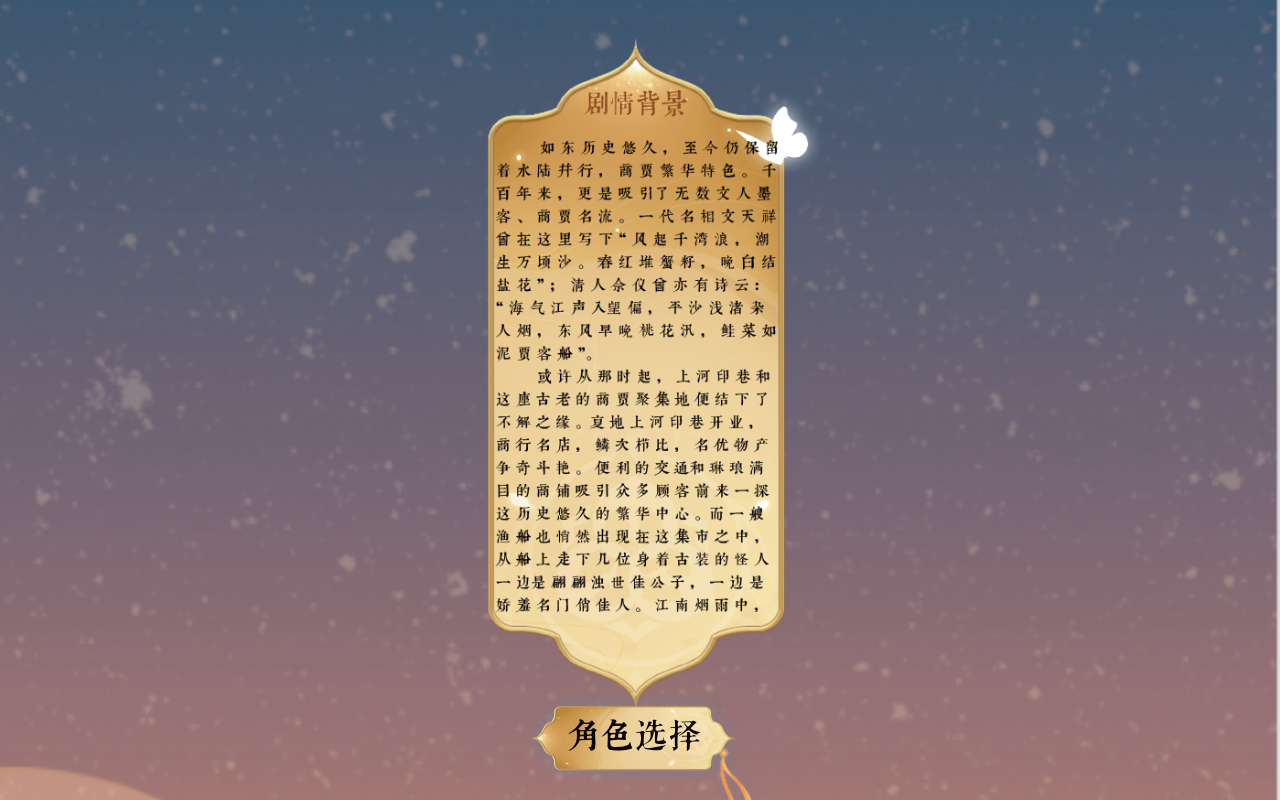
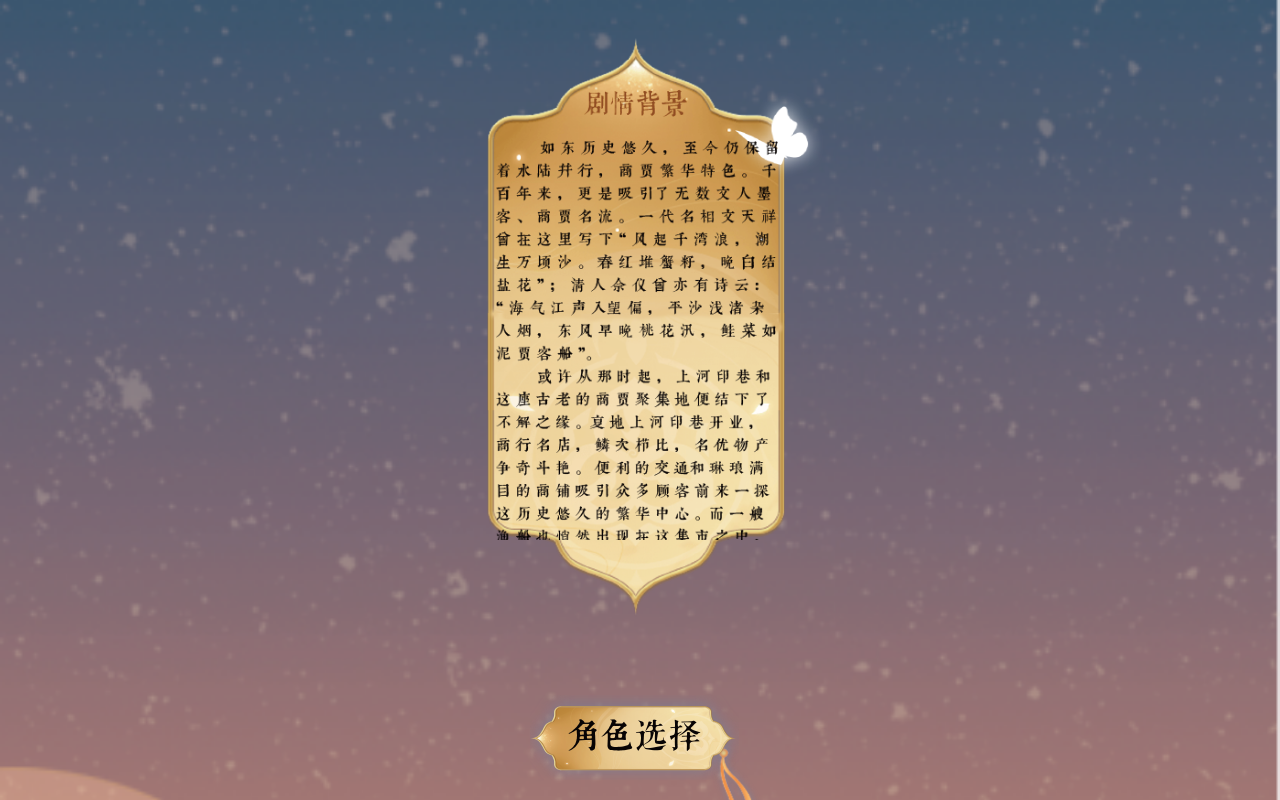
Before and after one commit to ClaySun/jubensha, a Vue app: page /about in a window 1280 px wide. Built offline with nearby package versions, Linux system fonts and the light colour scheme.

Commit message:
about opt

```diff
--- a/src/views/AboutView.vue
+++ b/src/views/AboutView.vue
@@ -87,7 +87,7 @@ export default {
   margin-top: 2.8rem;
   overflow: scroll;
   width: 5.8rem;
-  height: 9.6rem;
+  height: 8rem;
   scrollbar-width: none;
   -ms-overflow-style: none;
 }
```
Also changed, not shown: src/assets/images/about-desc-bg.png.
